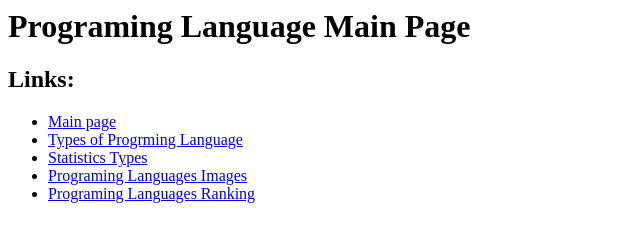
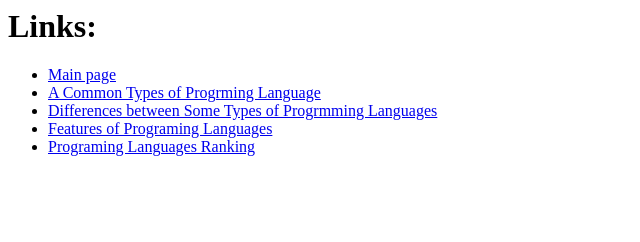
Before and after one commit to Ganna-Ashraf/html-project, a plain HTML site: page index.html in a window 1280 px wide. Shown: the whole page, without its empty margins (0-640 px from the left). Drawn offline with Linux system fonts and the light colour scheme.

Commit message:
Commit changes

```diff
--- a/index.html
+++ b/index.html
@@ -1,13 +1,11 @@
 <html>
 <body>
-<h1>Programing Language Main Page</h1>
-
-<h2>Links:</h2>
+<h1>Links:</h1>
 <ul>
   <li><a href="mainpage.html">Main page</a></li>
-  <li><a href="types.html">Types of Progrming Language</a></li>
-  <li><a href="statistics.html">Statistics Types</a></li>
-  <li><a href="images.html">Programing Languages Images</a></li>
+  <li><a href="types.html">A Common Types of Progrming Language</a></li>
+  <li><a href="statistics.html">Differences between  Some Types of Progrmming Languages </a></li>
+  <li><a href="images.html">Features of Programing Languages</a></li>
   <li><a href="ranking.html">Programing Languages Ranking</a></li>
 </ul>
 </body>
```
